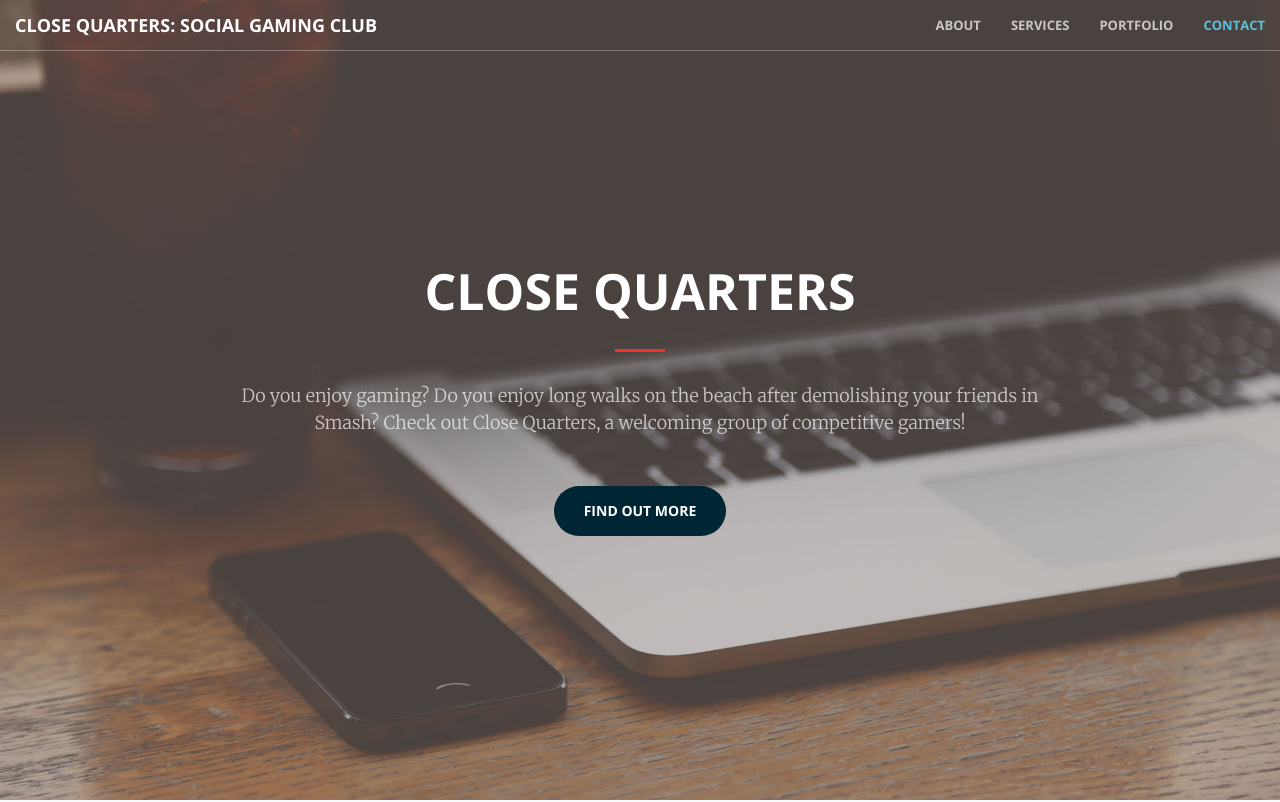
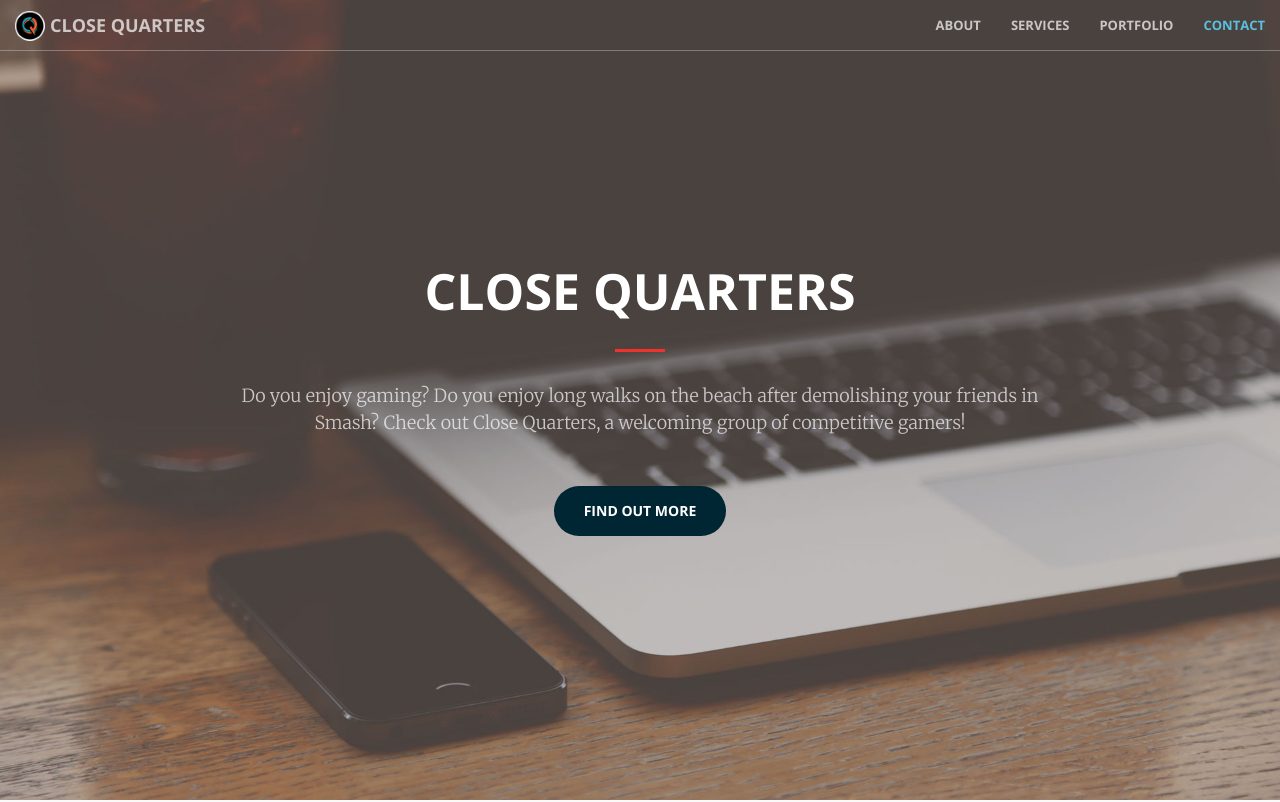
Before and after one commit to ComptonArcade/Close_Quarters, a website: page index.html in a window 1280 px wide. Shown: the top 802 px of the page. Drawn offline with nearby package versions, Linux system fonts and the light colour scheme.

Commit message:
Added logo files. Added logo to nav

```diff
--- a/css/creative.css
+++ b/css/creative.css
@@ -84,7 +84,15 @@ aside {
   font-family: 'Open Sans', 'Helvetica Neue', Arial, sans-serif;
   font-weight: 700;
   text-transform: uppercase;
+  height: auto;
 }
+
+.navbar-default .navbar-header img {
+	float: left;
+	padding-top: 11px;
+	padding-right: 5px;
+}
+
 .navbar-default .navbar-header .navbar-brand:hover,
 .navbar-default .navbar-header .navbar-brand:focus {
   color: #d9534f;
--- a/index.html
+++ b/index.html
@@ -43,7 +43,8 @@
                 <button type="button" class="navbar-toggle collapsed" data-toggle="collapse" data-target="#bs-example-navbar-collapse-1">
                     <span class="sr-only">Toggle navigation</span> Menu <i class="fa fa-bars"></i>
                 </button>
-                <a class="navbar-brand page-scroll" href="#page-top">Close Quarters: Social Gaming Club</a>
+				<img src="img/logo/logo_sm.png" class="img-responsive"></img>
+                <a class="navbar-brand page-scroll" href="#page-top">Close Quarters</a>
             </div>
 
             <!-- Collect the nav links, forms, and other content for toggling -->
```
Also changed, not shown: img/logo/CloseQuarters_Fulllogo.jpg (added), img/logo/logo_sm.png (added).
